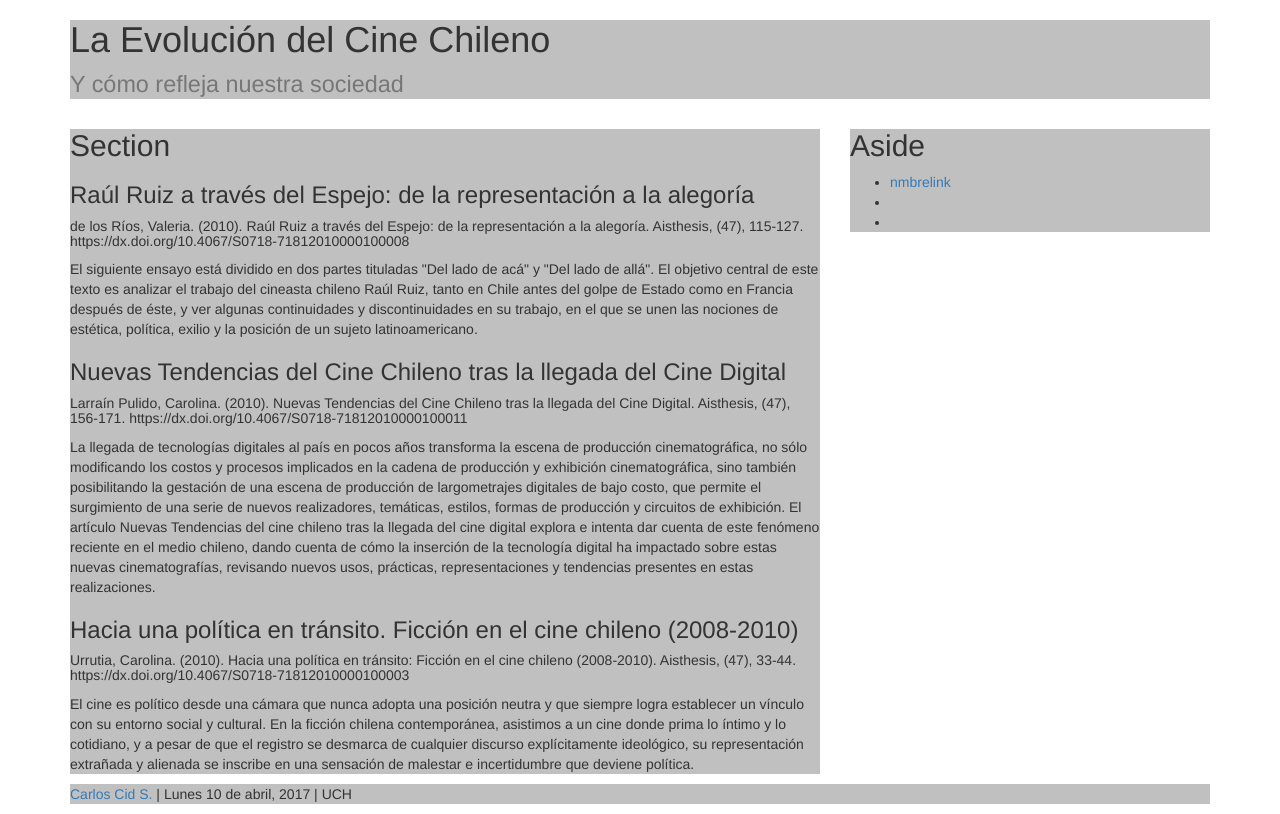
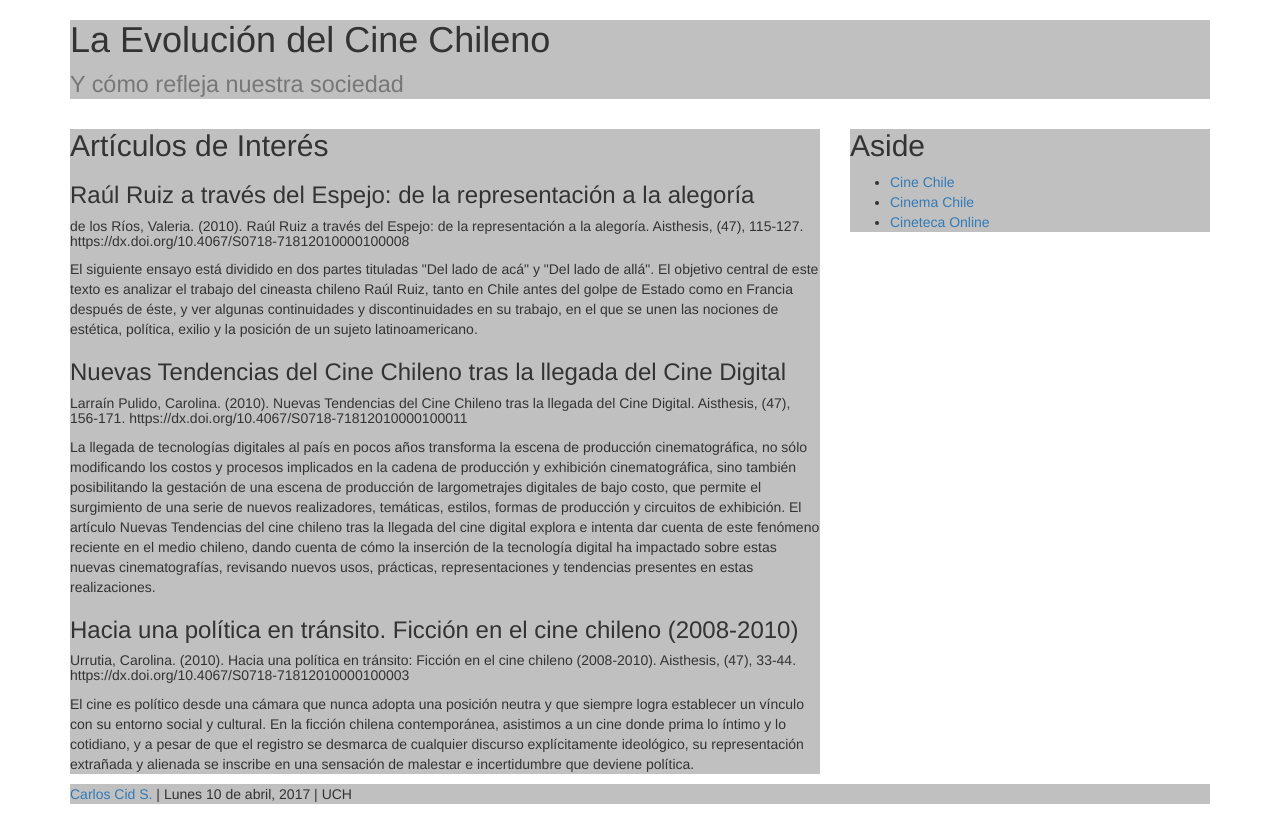
Before and after one commit to carlos-cid/clase10-04, a plain HTML site: page index.html in a window 1280 px wide. Drawn offline with Linux system fonts and the light colour scheme.

Commit message:
update index

```diff
--- a/index.html
+++ b/index.html
@@ -21,7 +21,7 @@
     </header>
       </div>
       <div class="col-sm-8">
-      <section><h2>Section</h2>
+      <section><h2>Artículos de Interés</h2>
 
 <article>
   <h3>Raúl Ruiz a través del Espejo: de la representación a la alegoría</h3>
@@ -66,9 +66,9 @@
         <aside><h2>Aside</h2>
 
 <ul>
-  <li><a href="url">nmbrelink</a></li>
-  <li></li>
-  <li></li>
+  <li><a href="http://www.cinechile.cl/">Cine Chile</a></li>
+  <li><a href="http://www.cinemachile.cl/">Cinema Chile</a></li>
+  <li><a href="http://www.ccplm.cl/sitio/secciones/cineteca-nacional/cineteca-online/">Cineteca Online</a></li>
 </ul>
 
         </aside>
```
